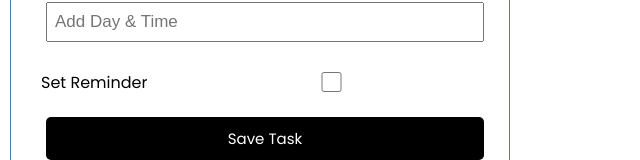
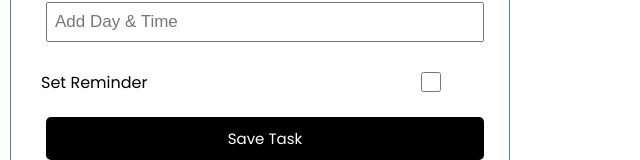
Before and after one commit to rami4625/react_task_tracker, a React (Create React App) app: page / in a window 1280 px wide. Shown: the part 257-417 px from the top of the page, without its empty margins (0-640 px from the left). Built offline with nearby package versions, Linux system fonts and the light colour scheme.

Commit message:
Update Style

```diff
--- a/src/components/AddTask.js
+++ b/src/components/AddTask.js
@@ -33,8 +33,8 @@ const AddTask = ({ onAdd }) => {
       </div>
 
       <div className="form-control form-control-check">
-        <label>Set Reminder</label>
-        <input type="checkbox" checked={reminder} value={reminder} onChange={e => setReminder(e.currentTarget.checked)}/>
+        <label htmlFor="checkReminder">Set Reminder</label>
+        <input id="checkReminder" type="checkbox" checked={reminder} value={reminder} onChange={e => setReminder(e.currentTarget.checked)}/>
       </div>
 
       <input type="submit" value="Save Task" className="btn btn-block"/>
--- a/src/index.css
+++ b/src/index.css
@@ -98,11 +98,11 @@ body {
 }
 
 .form-control-check label {
-  flex: 1;
+  flex: 4;
 }
 
 .form-control-check input {
-  flex: 2;
+  flex: 1;
   height: 20px;
 }
 
```
Also changed, not shown: 1 other file (tests, documents, lock files or other folders).
